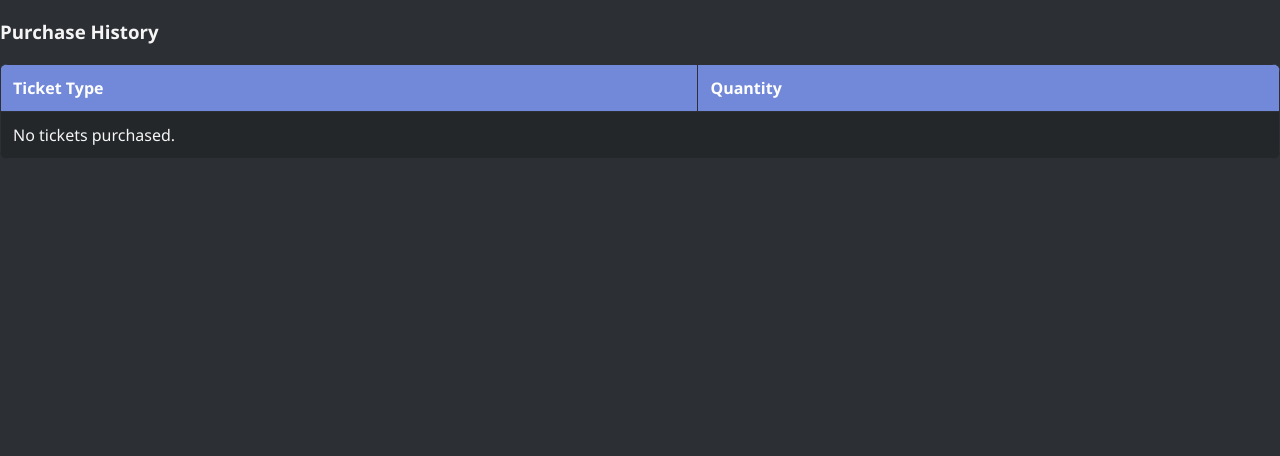
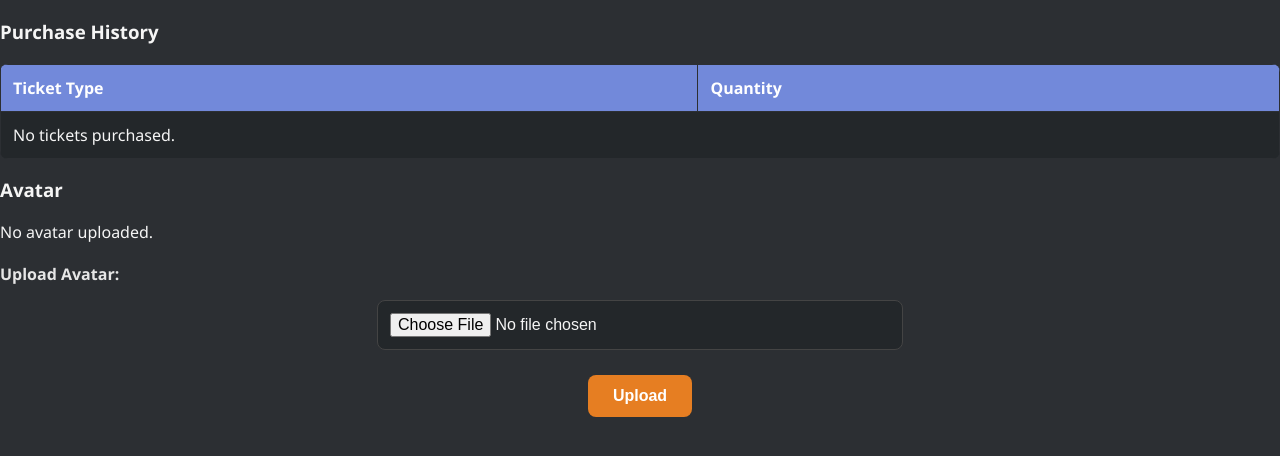
Before and after one commit to Spunlit/PythonFinal, a Flask app: page /profile in a window 1280 px wide. Shown: the part 199-655 px from the top of the page. Run offline with Flask 3, Linux system fonts and the light colour scheme; a user stored in the database is signed in.

Commit message:
Add files via upload

```diff
--- a/Final 111/app/models.py
+++ b/Final 111/app/models.py
@@ -8,7 +8,8 @@ class User(db.Model):
     username = db.Column(db.String(80), unique=True, nullable=False)
     password_hash = db.Column(db.String(64), nullable=False)
     token = db.Column(db.String(64), unique=True, nullable=False)
-    balance = db.Column(db.Float, default=0)
+    balance = db.Column(db.Float, default=1)
+    avatar = db.Column(db.String(120), nullable=True)  # Новая колонка для аватарки
 
     def set_password(self, password):
         self.password_hash = hashlib.sha256(password.encode('utf-8')).hexdigest()
--- a/Final 111/app/templates/profile.html
+++ b/Final 111/app/templates/profile.html
@@ -28,4 +28,17 @@
         {% endfor %}
     </tbody>
 </table>
+<h3>Avatar</h3>
+{% if user.avatar %}
+    <img src="{{ url_for('static', filename=user.avatar) }}" alt="Avatar" width="100">
+    <a href="{{ url_for('views.download_file', filename=user.avatar.split('/')[-1]) }}">Download Avatar</a>
+{% else %}
+    <p>No avatar uploaded.</p>
+{% endif %}
+<form method="POST" action="{{ url_for('views.upload_avatar') }}" enctype="multipart/form-data">
+    <label for="avatar">Upload Avatar:</label>
+    <input type="file" name="avatar" id="avatar" accept="image/*">
+    <button type="submit">Upload</button>
+</form>
+
 {% endblock %}
--- a/Final 111/app/views.py
+++ b/Final 111/app/views.py
@@ -39,6 +39,7 @@ def download_file(filename):
         return send_from_directory(UPLOAD_FOLDER, filename, as_attachment=True)
     except FileNotFoundError:
         return {'message': f'File {filename} not found'}, 404
+
 
 @views.route('/files', methods=['GET'])
 def list_files():
@@ -287,15 +288,18 @@ def logout():
 
 @views.route('/leaderboard')
 def leaderboard():
-    # Получаем данные из базы
+    # Получаем данные из базы, включая путь к аватарке
     leaderboard_data = db.session.query(
         User.username,
+        User.avatar,  # Добавляем путь к аватарке
         db.func.sum(HistoryUser.win_amount).label('total_win'),
         db.func.sum(HistoryUser.ticket_cost).label('total_loss'),
         db.func.count(HistoryUser.ticket_type).label('ticket_count')
-    ).join(HistoryUser, User.id == HistoryUser.user_id).group_by(User.username).all()
+    ).join(HistoryUser, User.id == HistoryUser.user_id).group_by(User.username, User.avatar).all()
 
     return render_template('leaderboard.html', leaderboard_data=leaderboard_data)
+
+
 
 @views.errorhandler(404)
 def not_found_error(error):
@@ -307,3 +311,38 @@ def not_found_error(error):
 def internal_error(error):
     flash('Internal server error. Please try again later.', 'danger')
     return render_template('error.html', error_message='Internal server error'), 500
+
+@views.route('/profile/upload_avatar', methods=['POST'])
+def upload_avatar():
+    user_id = session.get('user_id')
+    if not user_id:
+        flash('Please log in to upload an avatar.', 'warning')
+        return redirect(url_for('views.login'))
+
+    user = User.query.get(user_id)
+    file = request.files.get('avatar')
+    if file and file.filename != '':
+        filepath = os.path.join('static/uploads', f"{user_id}_avatar.png")
+        file.save(filepath)
+        user.avatar = f"static/uploads/{user_id}_avatar.png"  # Сохраняем относительный путь
+        db.session.commit()
+        flash('Avatar uploaded successfully!', 'success')
+    else:
+        flash('No file selected.', 'danger')
+
+    return redirect(url_for('views.profile'))
+
+@views.route('/profile/download_avatar')
+def download_avatar():
+    user_id = session.get('user_id')
+    if not user_id:
+        flash('Please log in to download an avatar.', 'warning')
+        return redirect(url_for('views.login'))
+
+    user = User.query.get(user_id)
+    if user.avatar:  # Проверяем, указана ли аватарка
+        filepath = os.path.join('static', user.avatar)  # Указываем путь относительно папки static
+        return send_from_directory(directory='static', path=user.avatar, as_attachment=True)
+    else:
+        flash('No avatar found.', 'danger')
+        return redirect(url_for('views.profile'))
```
Also changed, not shown: Final 111/app/templates/Leaderboard.html (+9 -1 lines), Final 111/instance/lottery.db, Final 111/static/avatars/1_avatar.png (added), Final 111/static/uploads/1_avatar.png (added).
